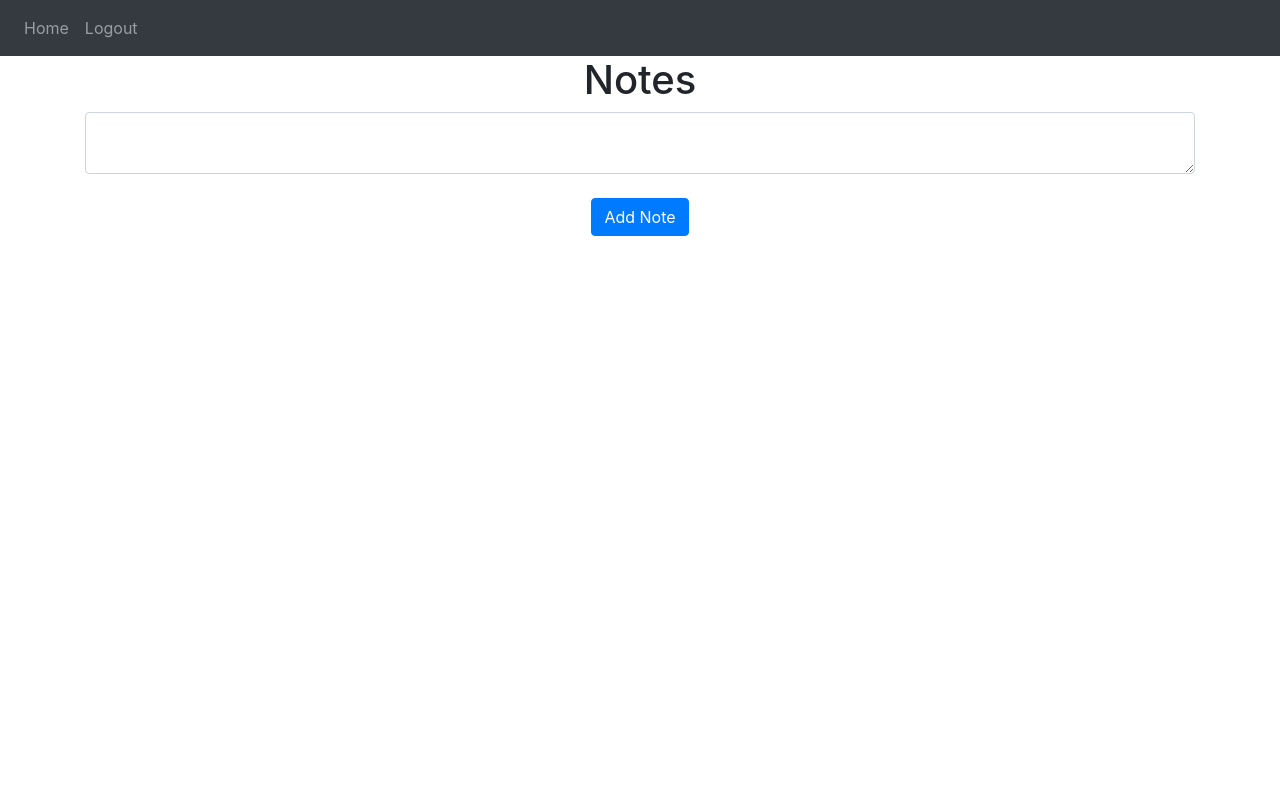
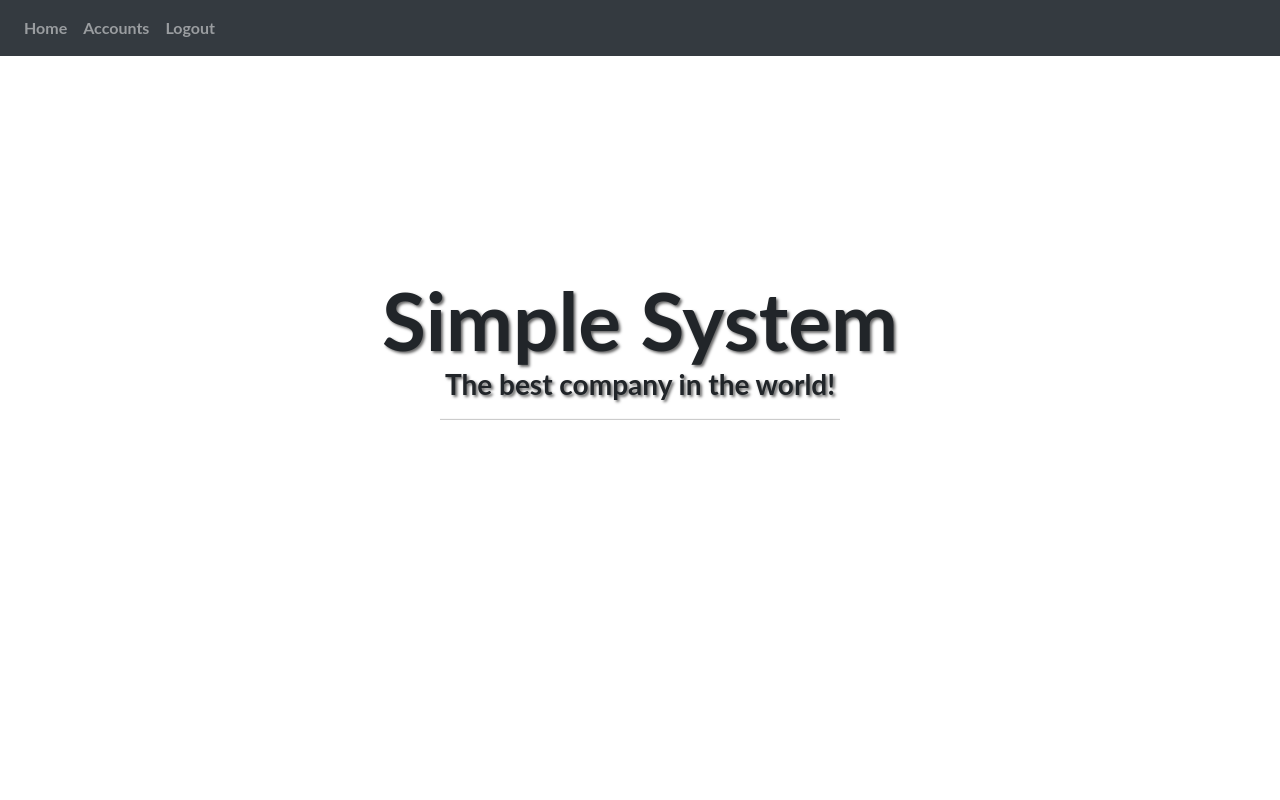
Before and after one commit to qejaquino/MidtermProjectAct1, a Flask app: page / in a window 1280 px wide. Run offline with Flask 2, Linux system fonts and the light colour scheme; the visitor is signed in with stand-in values (Sample User, id 1); some libraries are stand-ins or nearby versions.

Commit message:
Accounts and some updates.

```diff
--- /dev/null
+++ b/MidtermProjectAct1/project/website/static/style.css
@@ -0,0 +1,102 @@
+
+body, html {
+    width: 100%;
+    height: 100%;
+}
+
+body, h1, h2, h3 {
+    font-family: "Lato", "Helvetica Neue", Helvetica, Arial, sans-serif;
+    font-weight: 700;
+}
+
+a, .navbar-default .navbar-brand, .navbar-default .navbar-nav>li>a {
+  color: #aec251;
+}
+
+a:hover, .navbar-default .navbar-brand:hover, .navbar-default .navbar-nav>li>a:hover {
+  color: #687430;
+}
+
+footer {
+    padding: 50px 0;
+    background-color: #f8f8f8;
+}
+
+p.copyright {
+    margin: 15px 0 0;
+}
+
+.alert-info {
+    width: 50%;
+    margin: auto;
+    color: #687430;
+    background-color: #e6ecca;
+    border-color: #aec251;
+}
+
+.btn-default {
+    border-color: #aec251;
+    color: #aec251;
+}
+
+.btn-default:hover {
+    background-color: #aec251;
+}
+
+.center {
+    margin: auto;
+    width: 50%;
+    padding: 10px;
+}
+
+.content-section {
+    padding: 50px 0;
+    border-top: 1px solid #e7e7e7;
+}
+
+.footer, .push {
+  clear: both;
+  height: 4em;
+}
+
+.intro-divider {
+    width: 400px;
+    border-top: 1px solid #f8f8f8;
+    border-bottom: 1px solid rgba(0,0,0,0.2);
+}
+
+.intro-header {
+    text-align: center;
+}
+
+.intro-message {
+    position: relative;
+    padding-top: 20%;
+    padding-bottom: 20%;
+}
+
+.intro-message > h1 {
+    margin: 0;
+    text-shadow: 2px 2px 3px rgba(0,0,0,0.6);
+    font-size: 5em;
+}
+
+.intro-message > h3 {
+    text-shadow: 2px 2px 3px rgba(0,0,0,0.6);
+}
+
+.lead {
+    font-size: 18px;
+    font-weight: 400;
+}
+
+.topnav {
+    font-size: 14px;
+}
+
+.wrapper {
+  min-height: 100%;
+  height: auto !important;
+  height: 100%;
+  margin: 0 auto -4em;
+}
--- a/MidtermProjectAct1/project/website/templates/base.html
+++ b/MidtermProjectAct1/project/website/templates/base.html
@@ -5,7 +5,7 @@
     <meta name="viewport" content="width=device-width, initial-scale=1" />
     <link rel="stylesheet" href="https://stackpath.bootstrapcdn.com/bootstrap/4.4.1/css/bootstrap.min.css" integrity="sha384-Vkoo8x4CGsO3+Hhxv8T/Q5PaXtkKtu6ug5TOeNV6gBiFeWPGFN9MuhOf23Q9Ifjh" crossorigin="anonymous"/>
     <link rel="stylesheet" href="https://stackpath.bootstrapcdn.com/font-awesome/4.7.0/css/font-awesome.min.css" crossorigin="anonymous"/>
-
+    <link rel="stylesheet" href="/static/style.css" />
     <title>{% block title %}Home{% endblock %}</title>
   </head>
 
@@ -18,6 +18,7 @@
         <div class="navbar-nav">
           {% if user.is_authenticated %}
           <a class="nav-item nav-link" id="home" href="/">Home</a>
+          <a class="nav-item nav-link" id="account" href="/account">Accounts</a>
           <a class="nav-item nav-link" id="logout" href="/logout">Logout</a>
           {% else %}
           <a class="nav-item nav-link" id="home" href="/">Home</a>
--- a/MidtermProjectAct1/project/website/templates/home.html
+++ b/MidtermProjectAct1/project/website/templates/home.html
@@ -1,23 +1,18 @@
-{% extends "base.html" %} {% block title %}Home{% endblock %} {% block content %}
-
-<h1 align="center">Notes</h1>
-<ul class="list-group list-group-flush" id="notes">
-  {% for note in user.notes %}
-  <li class="list-group-item">
-    {{ note.data }}
-    <button type="button" class="close" onClick="deleteNote({{ note.id }})">
-      <span aria-hidden="true">&times;</span>
-    </button>
-  </li>
-  {% endfor %}
-</ul>
-
-<form method="POST">
-  <textarea name="note" id="note" class="form-control"></textarea>
-  <br />
-  <div align="center">
-    <button type="submit" class="btn btn-primary">Add Note</button>
-  </div>
-</form>
-
+{% extends "base.html" %}
+{% block title %}Home{% endblock %}
+{% block content %}
+<div class="intro-header">
+    <div class="container">
+        <div class="row">
+            <div class="col-lg-12">
+                <div class="intro-message">
+                    <h1>Simple System</h1>
+                    <h3>The best company in the world!</h3>
+                    <hr class="intro-divider">
+                    </ul>
+                </div>
+            </div>
+        </div>
+    </div>
+</div>
 {% endblock %}
--- a/MidtermProjectAct1/project/website/views.py
+++ b/MidtermProjectAct1/project/website/views.py
@@ -1,6 +1,6 @@
 from flask import Blueprint, render_template, request, flash, jsonify
 from flask_login import login_required, current_user
-from .models import Note
+from .models import Note, User
 from . import db
 import json
 
@@ -8,20 +8,15 @@ views = Blueprint('views', __name__)
 
 
 @views.route('/', methods=['GET', 'POST'])
+
+def home():
+    return render_template("home.html", user=current_user)
+
+@views.route('/account')
 @login_required
-def home():
-    if request.method == 'POST':
-        note = request.form.get('note')
-
-        if len(note) < 1:
-            flash('Note is too short!', category='error')
-        else:
-            new_note = Note(data=note, user_id=current_user.id)
-            db.session.add(new_note)
-            db.session.commit()
-            flash('Note added!', category='success')
-
-    return render_template("home.html", user=current_user)
+def account():
+    all_data = User.query.all()
+    return render_template("account.html", user=current_user, users=all_data)
 
 @views.route('/about')
 def about():
```
Also changed, not shown: MidtermProjectAct1/project/website/templates/account.html (added, +10 -0 lines), MidtermProjectAct1/project/website/static/img/background.jpeg (added), MidtermProjectAct1/project/website/static/img/intro-bg.jpg (added).
